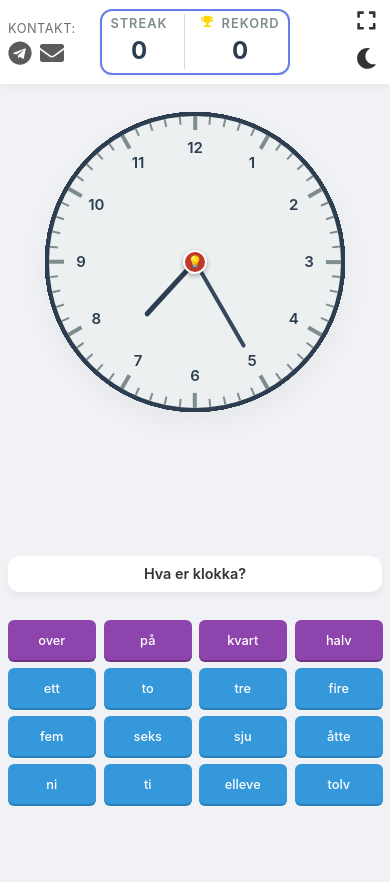
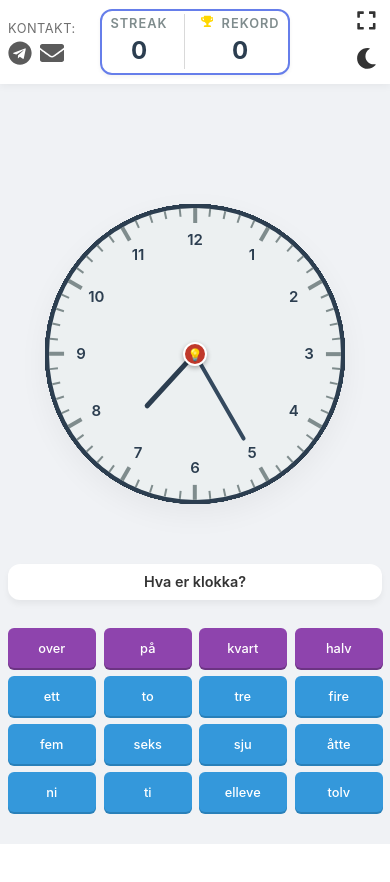
Before and after one commit to Noxam98/HvaErKlokkaApp, a React (Vite) app: page / in a window 390 px wide. Shown: the top 882 px of the page. After the commit the page ends 844 px from the top, so only its background shows below. Built offline with nearby package versions, Linux system fonts and the light colour scheme.

Commit message:
Fix mobile layout spacing and header positioning

```diff
--- a/src/App.jsx
+++ b/src/App.jsx
@@ -116,10 +116,10 @@ const IconButton = styled.button`
 `;
 
 /* Main layout */
+/* Main layout */
 const AppContainer = styled.div`
   width: 100%;
-  min-height: 100vh;
-  min-height: 100svh;
+  flex: 1; /* Take remaining space */
   padding: 1rem;
   display: flex;
   flex-direction: column;
@@ -138,7 +138,7 @@ const AppContainer = styled.div`
   }
 
   @media (max-width: 768px) {
-    padding: 0.5rem;
+    padding: 1rem 0.5rem;
     justify-content: flex-start;
     gap: 0.5rem;
   }
@@ -160,6 +160,11 @@ const ClockWrapper = styled.div`
     height: calc(400px + ${CLOCK_CONFIG.face.padding} * 2);
   }
 
+  @media (max-width: 768px) {
+    margin-top: auto; /* Push clock to bottom */
+    margin-bottom: 2rem; /* Space from 'Hva er klokka' */
+  }
+
   @media (max-width: 380px) {
     width: calc(240px + ${CLOCK_CONFIG.face.padding} * 2);
     height: calc(240px + ${CLOCK_CONFIG.face.padding} * 2);
@@ -179,9 +184,9 @@ const ControlsWrapper = styled.div`
   max-width: 400px;
 
   @media (max-width: 768px) {
-    flex: 1;
-    min-height: 0;
-    max-width: 100%;
+    width: 100%;
+    /* margin-top: auto; removed, clock handles push */
+    padding-bottom: 1rem;
   }
 `;
 
```
